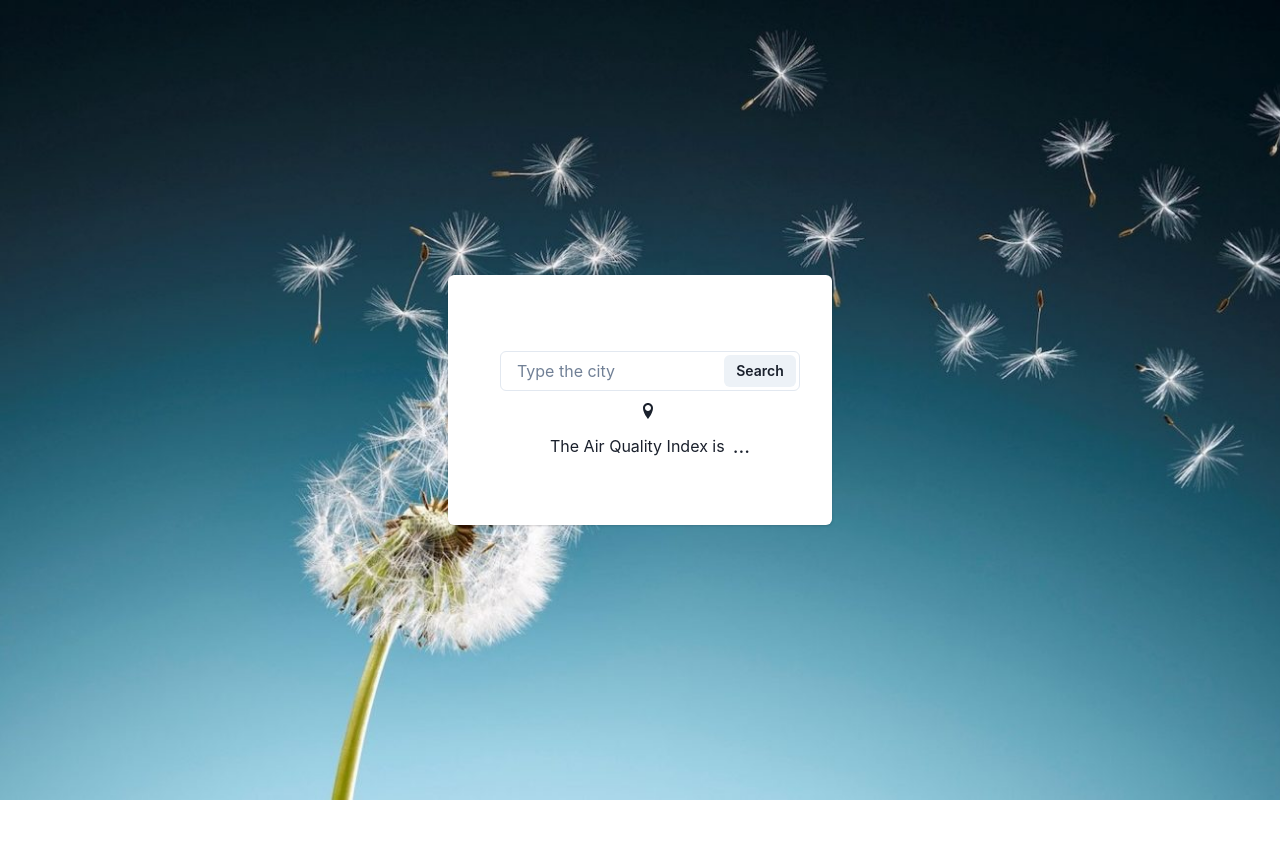
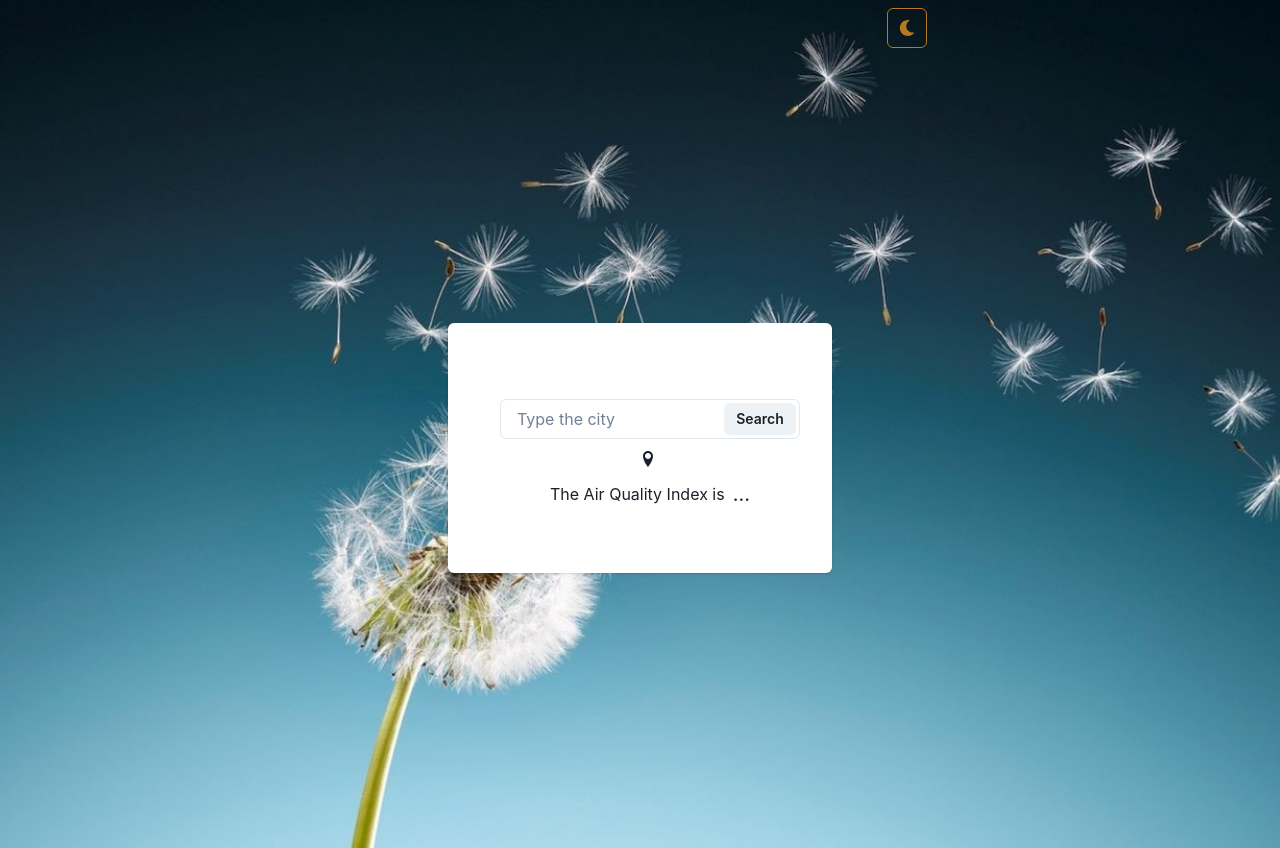
Before and after one commit to irina-baeva/intro-to-react-workshop, a React (Create React App) app in the folder final/: page / in a window 1280 px wide. Before the commit the page ends 800 px from the top, so only its background shows below. Built offline with nearby package versions, Linux system fonts and the light colour scheme.

Commit message:
Set basic button to toggle the mode

```diff
--- a/final/src/App.js
+++ b/final/src/App.js
@@ -13,8 +13,11 @@ import {
   InputGroup,
   Button,
   InputRightElement,
+  useColorMode,
+  IconButton,
 } from '@chakra-ui/react';
-import { ImLocation } from 'react-icons/im';
+import { ImLocation, ImSun } from 'react-icons/im';
+import { FaMoon } from 'react-icons/fa';
 
 import { getDecoderUrl, getAirQualityUrl, getQualitativeInfo } from './utils';
 import './App.css';
@@ -24,6 +27,7 @@ const App = () => {
   const [airQualityIndex, setAirQualityIndex] = useState(null);
   const [city, setCity] = useState('');
   const [location, setLocation] = useState(null);
+  const { colorMode, toggleColorMode } = useColorMode();
 
   // 1: getting the coordinates
   const getCoordinatesByLocation = async () => {
@@ -77,6 +81,15 @@ const App = () => {
 
   return (
     <Container>
+      <Flex justifyContent={'right'} mt={2}>
+        <IconButton
+          onClick={toggleColorMode}
+          variant="outline"
+          colorScheme={colorMode === 'light' ? 'yellow' : 'pink'}
+          aria-label="Send email"
+          icon={colorMode === 'light' ? <FaMoon /> : <ImSun />}
+        />
+      </Flex>
       <Center h={'100vh'}>
         <Card maxW="sm" p={8}>
           <CardBody>
--- a/final/src/index.js
+++ b/final/src/index.js
@@ -1,13 +1,14 @@
 import React from 'react';
 import ReactDOM from 'react-dom/client';
-import { ChakraProvider } from '@chakra-ui/react';
+import { ChakraProvider, extendTheme } from '@chakra-ui/react';
 
 import App from './App';
 
+const theme = extendTheme();
 const root = ReactDOM.createRoot(document.getElementById('root'));
 root.render(
   <React.StrictMode>
-    <ChakraProvider>
+    <ChakraProvider theme={theme}>
       <App />
     </ChakraProvider>
   </React.StrictMode>
```
